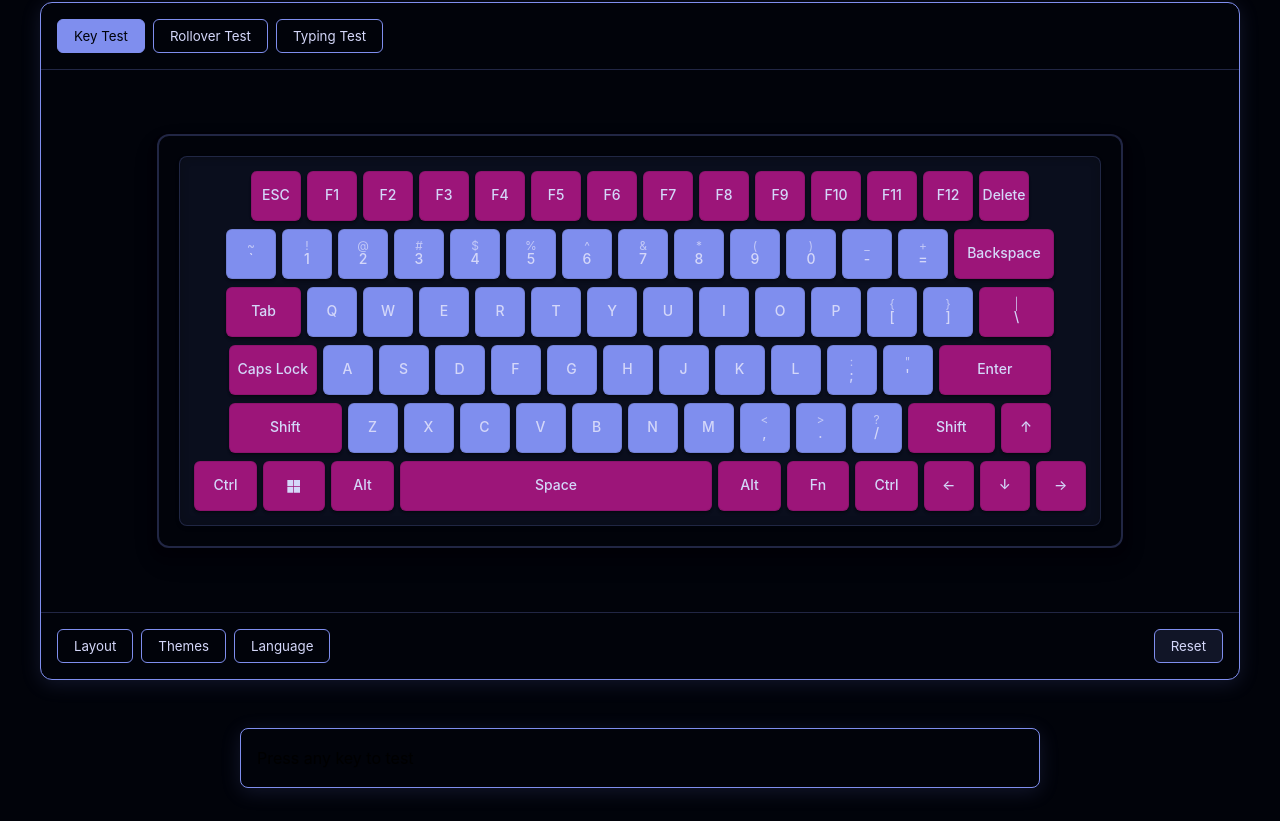
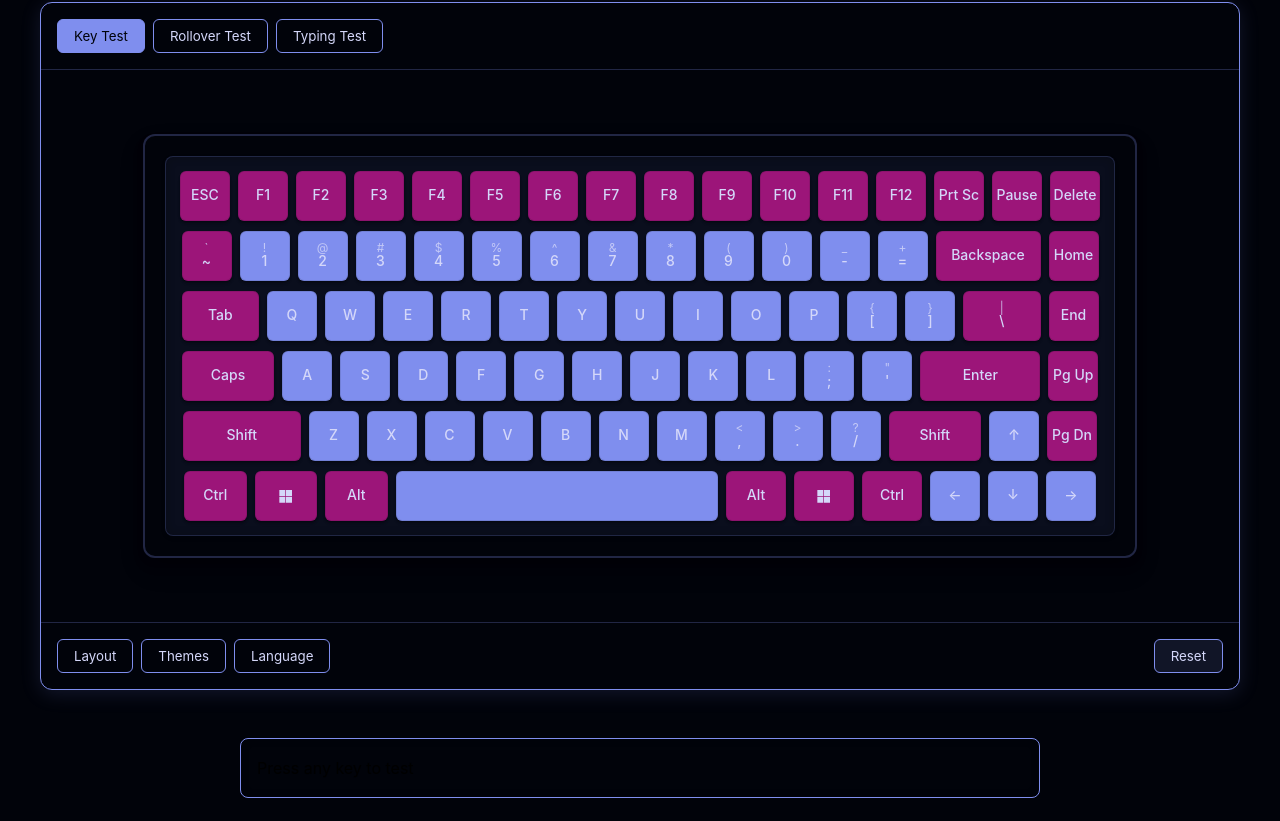
Before and after one commit to BryantWelch/keyboard-test.app, a React (Create React App) app: page / in a window 1280 px wide. Shown: the part 279-1100 px from the top of the page. Built offline with nearby package versions, Linux system fonts and the light colour scheme.

Commit message:
tweaked 75% layout

```diff
--- a/src/components/Footer/Footer.tsx
+++ b/src/components/Footer/Footer.tsx
@@ -61,39 +61,10 @@ const ExternalLink = styled.a`
     position: absolute;
     width: 100%;
     transform: scaleX(0);
-    height: 1px;
-    bottom: -2px;
+    height: 2px;
+    bottom: -4px;
     left: 0;
-    background: linear-gradient(to right, ${props => props.theme.colors.primary}, ${props => props.theme.colors.text});
-    transform-origin: bottom right;
-    transition: transform 0.25s ease-out;
-  }
-
-  &:hover {
-    color: ${props => props.theme.colors.primary};
-
-    &:after {
-      transform: scaleX(1);
-      transform-origin: bottom left;
-    }
-  }
-`;
-
-const InternalLink = styled.a`
-  color: ${props => props.theme.colors.text};
-  text-decoration: none;
-  position: relative;
-  transition: color 0.2s;
-
-  &:after {
-    content: '';
-    position: absolute;
-    width: 100%;
-    transform: scaleX(0);
-    height: 1px;
-    bottom: -2px;
-    left: 0;
-    background: linear-gradient(to right, ${props => props.theme.colors.primary}, ${props => props.theme.colors.text});
+    background-color: ${props => props.theme.colors.primary};
     transform-origin: bottom right;
     transition: transform 0.25s ease-out;
   }
--- a/src/components/KeyHistory/KeyHistory.tsx
+++ b/src/components/KeyHistory/KeyHistory.tsx
@@ -1,32 +1,6 @@
 import React from 'react';
 import styled from 'styled-components';
 import { motion, AnimatePresence } from 'framer-motion';
-
-const Container = styled.div`
-  display: flex;
-  flex-direction: row;
-  align-items: center;
-  justify-content: center;
-  gap: 8px;
-  padding: 12px;
-  background: ${props => `${props.theme.colors.background}cc`};
-  border-radius: 8px;
-  box-shadow: ${props => props.theme.shadows.main};
-  min-height: 48px;
-`;
-
-const KeyContainer = styled(motion.div)`
-  display: flex;
-  align-items: center;
-  justify-content: center;
-  padding: 8px 12px;
-  background: ${props => props.theme.colors.primary};
-  border-radius: 4px;
-  color: ${props => props.theme.colors.text};
-  font-size: 14px;
-  min-width: 20px;
-  box-shadow: 0 2px 4px rgba(0, 0, 0, 0.2);
-`;
 
 const HistoryContainer = styled.div`
   background-color: ${props => props.theme.colors.background};
@@ -40,8 +14,29 @@ const HistoryContainer = styled.div`
   display: flex;
   align-items: center;
   justify-content: flex-start;
-  box-shadow: ${props => props.theme.shadows.main};
-  overflow: hidden;
+  overflow-x: auto;
+  position: relative;
+
+  &:before {
+    content: '';
+    position: absolute;
+    top: 0;
+    left: 0;
+    right: 0;
+    bottom: 0;
+    box-shadow: inset 0 0 10px rgba(0, 0, 0, 0.1);
+    pointer-events: none;
+    border-radius: 8px;
+  }
+
+  /* Hide scrollbar for Chrome, Safari and Opera */
+  &::-webkit-scrollbar {
+    display: none;
+  }
+
+  /* Hide scrollbar for IE, Edge and Firefox */
+  -ms-overflow-style: none;
+  scrollbar-width: none;
 `;
 
 const KeyDisplay = styled(motion.div)`
@@ -56,12 +51,6 @@ const KeyDisplay = styled(motion.div)`
   font-family: monospace;
   flex-shrink: 0;
 `;
-
-const keyVariants = {
-  initial: { scale: 0.8, opacity: 0 },
-  animate: { scale: 1, opacity: 1 },
-  exit: { scale: 0.8, opacity: 0 }
-};
 
 interface KeyHistoryProps {
   keys: string[];
--- a/src/components/Keyboards/Key.tsx
+++ b/src/components/Keyboards/Key.tsx
@@ -3,7 +3,20 @@ import styled from 'styled-components';
 import { motion } from 'framer-motion';
 import { Microsoft } from '@mui/icons-material';
 
-export type KeySize = '1u' | '1.25u' | '1.5u' | '1.75u' | '2u' | '2.25u' | '2.75u' | '6.25u';
+export type KeySize =
+  | '1u' | '1.05u' | '1.1u' | '1.15u' | '1.2u' | '1.25u' | '1.3u' | '1.35u' | '1.4u' | '1.45u'
+  | '1.5u' | '1.55u' | '1.6u' | '1.65u' | '1.7u' | '1.75u' | '1.8u' | '1.85u' | '1.9u' | '1.95u'
+  | '2u' | '2.05u' | '2.1u' | '2.15u' | '2.2u' | '2.25u' | '2.3u' | '2.35u' | '2.4u' | '2.45u'
+  | '2.5u' | '2.55u' | '2.6u' | '2.65u' | '2.7u' | '2.75u' | '2.8u' | '2.85u' | '2.9u' | '2.95u'
+  | '3u' | '3.05u' | '3.1u' | '3.15u' | '3.2u' | '3.25u' | '3.3u' | '3.35u' | '3.4u' | '3.45u'
+  | '3.5u' | '3.55u' | '3.6u' | '3.65u' | '3.7u' | '3.75u' | '3.8u' | '3.85u' | '3.9u' | '3.95u'
+  | '4u' | '4.05u' | '4.1u' | '4.15u' | '4.2u' | '4.25u' | '4.3u' | '4.35u' | '4.4u' | '4.45u'
+  | '4.5u' | '4.55u' | '4.6u' | '4.65u' | '4.7u' | '4.75u' | '4.8u' | '4.85u' | '4.9u' | '4.95u'
+  | '5u' | '5.05u' | '5.1u' | '5.15u' | '5.2u' | '5.25u' | '5.3u' | '5.35u' | '5.4u' | '5.45u'
+  | '5.5u' | '5.55u' | '5.6u' | '5.65u' | '5.7u' | '5.75u' | '5.8u' | '5.85u' | '5.9u' | '5.95u'
+  | '6u' | '6.05u' | '6.1u' | '6.15u' | '6.2u' | '6.25u' | '6.3u' | '6.35u' | '6.4u' | '6.45u'
+  | '6.5u' | '6.55u' | '6.6u' | '6.65u' | '6.7u' | '6.75u' | '6.8u' | '6.85u' | '6.9u' | '6.95u'
+  | '7u';
 
 export interface KeyLabel {
   primary: string;
@@ -23,14 +36,31 @@ export interface KeyProps {
 const KEY_UNIT = 50; // Base unit for key size in pixels
 
 const sizeMap: Record<KeySize, number> = {
-  '1u': 1,
-  '1.25u': 1.25,
-  '1.5u': 1.5,
-  '1.75u': 1.75,
-  '2u': 2,
-  '2.25u': 2.25,
-  '2.75u': 2.75,
-  '6.25u': 6.25,
+  '1u': 1, '1.05u': 1.05, '1.1u': 1.1, '1.15u': 1.15, '1.2u': 1.2,
+  '1.25u': 1.25, '1.3u': 1.3, '1.35u': 1.35, '1.4u': 1.4, '1.45u': 1.45,
+  '1.5u': 1.5, '1.55u': 1.55, '1.6u': 1.6, '1.65u': 1.65, '1.7u': 1.7,
+  '1.75u': 1.75, '1.8u': 1.8, '1.85u': 1.85, '1.9u': 1.9, '1.95u': 1.95,
+  '2u': 2, '2.05u': 2.05, '2.1u': 2.1, '2.15u': 2.15, '2.2u': 2.2,
+  '2.25u': 2.25, '2.3u': 2.3, '2.35u': 2.35, '2.4u': 2.4, '2.45u': 2.45,
+  '2.5u': 2.5, '2.55u': 2.55, '2.6u': 2.6, '2.65u': 2.65, '2.7u': 2.7,
+  '2.75u': 2.75, '2.8u': 2.8, '2.85u': 2.85, '2.9u': 2.9, '2.95u': 2.95,
+  '3u': 3, '3.05u': 3.05, '3.1u': 3.1, '3.15u': 3.15, '3.2u': 3.2,
+  '3.25u': 3.25, '3.3u': 3.3, '3.35u': 3.35, '3.4u': 3.4, '3.45u': 3.45,
+  '3.5u': 3.5, '3.55u': 3.55, '3.6u': 3.6, '3.65u': 3.65, '3.7u': 3.7,
+  '3.75u': 3.75, '3.8u': 3.8, '3.85u': 3.85, '3.9u': 3.9, '3.95u': 3.95,
+  '4u': 4, '4.05u': 4.05, '4.1u': 4.1, '4.15u': 4.15, '4.2u': 4.2,
+  '4.25u': 4.25, '4.3u': 4.3, '4.35u': 4.35, '4.4u': 4.4, '4.45u': 4.45,
+  '4.5u': 4.5, '4.55u': 4.55, '4.6u': 4.6, '4.65u': 4.65, '4.7u': 4.7,
+  '4.75u': 4.75, '4.8u': 4.8, '4.85u': 4.85, '4.9u': 4.9, '4.95u': 4.95,
+  '5u': 5, '5.05u': 5.05, '5.1u': 5.1, '5.15u': 5.15, '5.2u': 5.2,
+  '5.25u': 5.25, '5.3u': 5.3, '5.35u': 5.35, '5.4u': 5.4, '5.45u': 5.45,
+  '5.5u': 5.5, '5.55u': 5.55, '5.6u': 5.6, '5.65u': 5.65, '5.7u': 5.7,
+  '5.75u': 5.75, '5.8u': 5.8, '5.85u': 5.85, '5.9u': 5.9, '5.95u': 5.95,
+  '6u': 6, '6.05u': 6.05, '6.1u': 6.1, '6.15u': 6.15, '6.2u': 6.2,
+  '6.25u': 6.25, '6.3u': 6.3, '6.35u': 6.35, '6.4u': 6.4, '6.45u': 6.45,
+  '6.5u': 6.5, '6.55u': 6.55, '6.6u': 6.6, '6.65u': 6.65, '6.7u': 6.7,
+  '6.75u': 6.75, '6.8u': 6.8, '6.85u': 6.85, '6.9u': 6.9, '6.95u': 6.95,
+  '7u': 7
 };
 
 const KeyContainer = styled(motion.div)<{ $width: number }>`
--- a/src/components/Keyboards/Keyboard65.tsx
+++ b/src/components/Keyboards/Keyboard65.tsx
@@ -23,12 +23,6 @@ const KeyRow = styled.div`
   gap: 0.25rem;
   width: 100%;
   justify-content: center;
-`;
-
-const KeyGroup = styled.div`
-  display: flex;
-  gap: 0.25rem;
-  margin-left: 0.5rem;
 `;
 
 const Keyboard65: React.FC<Keyboard65Props> = ({ onKeyPress, onReset }) => {
--- a/src/components/Keyboards/Keyboard75.tsx
+++ b/src/components/Keyboards/Keyboard75.tsx
@@ -1,7 +1,7 @@
 import React from 'react';
 import styled from 'styled-components';
 import { motion } from 'framer-motion';
-import Key from './Key';
+import Key, { KeySize } from './Key';
 import { useKeyboardEvents } from './useKeyboardEvents';
 
 interface Keyboard75Props {
@@ -33,7 +33,7 @@ const KeyboardFrame = styled.div`
 const KeyboardInner = styled.div`
   display: flex;
   flex-direction: column;
-  gap: 2px;
+  gap: 4px;
   padding: 12px;
   border-radius: 8px;
   background: ${props => `${props.theme.colors.primary}15`};
@@ -45,40 +45,33 @@ const KeyboardInner = styled.div`
 
 const KeyRow = styled.div`
   display: flex;
-  gap: 2px;
+  gap: 4px;
   justify-content: center;
   &:not(:last-child) {
     margin-bottom: 2px;
   }
 `;
 
-const BottomKeyRow = styled(KeyRow)`
-  justify-content: flex-start;
-`;
-
 // Animation variants
 const layoutVariants = {
   initial: {
     opacity: 0,
-    scale: 0.95,
     y: 20,
   },
   animate: {
     opacity: 1,
-    scale: 1,
     y: 0,
     transition: {
-      duration: 0.3,
-      ease: 'easeOut',
+      duration: 0.5,
+      ease: "easeOut",
     },
   },
   exit: {
     opacity: 0,
-    scale: 0.95,
-    y: 20,
+    y: -20,
     transition: {
-      duration: 0.2,
-      ease: 'easeIn',
+      duration: 0.3,
+      ease: "easeIn",
     },
   },
 };
@@ -88,12 +81,13 @@ const Keyboard75: React.FC<Keyboard75Props> = ({ onKeyPress, onReset }) => {
   const [{ testedKeys, pressedKeys }, { handleKeyPress }] = useKeyboardEvents(onKeyPress, onReset);
 
   // Helper function to create key props
-  const createKeyProps = (displayName: string, keyName: string, secondary?: string, isSpecial: boolean = false) => ({
+  const createKeyProps = (displayName: string, keyName: string, secondary?: string, isSpecial: boolean = false, size?: KeySize) => ({
     label: { primary: displayName, secondary },
     onKeyPress: () => handleKeyPress(keyName),
     isTested: testedKeys.has(keyName),
     isPressed: pressedKeys.has(keyName),
     isSpecialKey: isSpecial,
+    size,
   });
 
   return (
@@ -120,12 +114,14 @@ const Keyboard75: React.FC<Keyboard75Props> = ({ onKeyPress, onReset }) => {
             <Key {...createKeyProps('F10', 'F10', undefined, true)} />
             <Key {...createKeyProps('F11', 'F11', undefined, true)} />
             <Key {...createKeyProps('F12', 'F12', undefined, true)} />
+            <Key {...createKeyProps('Prt Sc', 'PrintScreen', undefined, true)} />
+            <Key {...createKeyProps('Pause', 'Pause', undefined, true)} />
             <Key {...createKeyProps('Delete', 'Delete', undefined, true)} />
           </KeyRow>
 
           {/* Number Row */}
           <KeyRow>
-            <Key {...createKeyProps('`', '`', '~')} />
+            <Key {...createKeyProps('~', '`', '`', true)} />
             <Key {...createKeyProps('1', '1', '!')} />
             <Key {...createKeyProps('2', '2', '@')} />
             <Key {...createKeyProps('3', '3', '#')} />
@@ -138,12 +134,13 @@ const Keyboard75: React.FC<Keyboard75Props> = ({ onKeyPress, onReset }) => {
             <Key {...createKeyProps('0', '0', ')')} />
             <Key {...createKeyProps('-', '-', '_')} />
             <Key {...createKeyProps('=', '=', '+')} />
-            <Key {...createKeyProps('Backspace', 'Backspace', undefined, true)} size="2u" />
+            <Key {...createKeyProps('Backspace', 'Backspace', undefined, true, '2.1u')} />
+            <Key {...createKeyProps('Home', 'Home', undefined, true)} />
           </KeyRow>
 
           {/* Top Alpha Row */}
           <KeyRow>
-            <Key {...createKeyProps('Tab', 'Tab', undefined, true)} size="1.5u" />
+            <Key {...createKeyProps('Tab', 'Tab', undefined, true, '1.55u')} />
             <Key {...createKeyProps('Q', 'Q')} />
             <Key {...createKeyProps('W', 'W')} />
             <Key {...createKeyProps('E', 'E')} />
@@ -156,12 +153,13 @@ const Keyboard75: React.FC<Keyboard75Props> = ({ onKeyPress, onReset }) => {
             <Key {...createKeyProps('P', 'P')} />
             <Key {...createKeyProps('[', '[', '{')} />
             <Key {...createKeyProps(']', ']', '}')} />
-            <Key {...createKeyProps('\\', '\\', '|', true)} size="1.5u" />
+            <Key {...createKeyProps('\\', '\\', '|', true, '1.55u')} />
+            <Key {...createKeyProps('End', 'End', undefined, true)} />
           </KeyRow>
 
           {/* Middle Alpha Row */}
           <KeyRow>
-            <Key {...createKeyProps('Caps Lock', 'Caps Lock', undefined, true)} size="1.75u" />
+            <Key {...createKeyProps('Caps', 'Caps Lock', undefined, true, '1.85u')} />
             <Key {...createKeyProps('A', 'A')} />
             <Key {...createKeyProps('S', 'S')} />
             <Key {...createKeyProps('D', 'D')} />
@@ -173,12 +171,13 @@ const Keyboard75: React.FC<Keyboard75Props> = ({ onKeyPress, onReset }) => {
             <Key {...createKeyProps('L', 'L')} />
             <Key {...createKeyProps(';', ';', ':')} />
             <Key {...createKeyProps("'", "'", '"')} />
-            <Key {...createKeyProps('Enter', 'Enter', undefined, true)} size="2.25u" />
+            <Key {...createKeyProps('Enter', 'Enter', undefined, true, '2.4u')} />
+            <Key {...createKeyProps('Pg Up', 'PageUp', undefined, true)} />
           </KeyRow>
 
           {/* Bottom Alpha Row */}
           <KeyRow>
-            <Key {...createKeyProps('Shift', 'L-Shift', undefined, true)} size="2.25u" />
+            <Key {...createKeyProps('Shift', 'L-Shift', undefined, true, '2.35u')} />
             <Key {...createKeyProps('Z', 'Z')} />
             <Key {...createKeyProps('X', 'X')} />
             <Key {...createKeyProps('C', 'C')} />
@@ -189,23 +188,24 @@ const Keyboard75: React.FC<Keyboard75Props> = ({ onKeyPress, onReset }) => {
             <Key {...createKeyProps(',', ',', '<')} />
             <Key {...createKeyProps('.', '.', '>')} />
             <Key {...createKeyProps('/', '/', '?')} />
-            <Key {...createKeyProps('Shift', 'R-Shift', undefined, true)} size="1.75u" />
-            <Key {...createKeyProps('↑', '↑', undefined, true)} />
+            <Key {...createKeyProps('Shift', 'R-Shift', undefined, true, '1.85u')} />
+            <Key {...createKeyProps('↑', 'ArrowUp')} />
+            <Key {...createKeyProps('Pg Dn', 'PageDown', undefined, true)} />
           </KeyRow>
 
           {/* Bottom Row */}
-          <BottomKeyRow>
-            <Key {...createKeyProps('Ctrl', 'L-Ctrl', undefined, true)} size="1.25u" />
-            <Key {...createKeyProps('Win', 'Win', undefined, true)} size="1.25u" />
-            <Key {...createKeyProps('Alt', 'L-Alt', undefined, true)} size="1.25u" />
-            <Key {...createKeyProps('Space', 'Space', undefined, true)} size="6.25u" />
-            <Key {...createKeyProps('Alt', 'R-Alt', undefined, true)} size="1.25u" />
-            <Key {...createKeyProps('Fn', 'Fn', undefined, true)} size="1.25u" />
-            <Key {...createKeyProps('Ctrl', 'R-Ctrl', undefined, true)} size="1.25u" />
-            <Key {...createKeyProps('←', '←', undefined, true)} />
-            <Key {...createKeyProps('↓', '↓', undefined, true)} />
-            <Key {...createKeyProps('→', '→', undefined, true)} />
-          </BottomKeyRow>
+          <KeyRow>
+            <Key {...createKeyProps('Ctrl', 'L-Ctrl', undefined, true, '1.25u')} />
+            <Key {...createKeyProps('Win', 'Win', undefined, true, '1.25u')} />
+            <Key {...createKeyProps('Alt', 'L-Alt', undefined, true, '1.25u')} />
+            <Key {...createKeyProps('', 'Space', undefined, false, '6.45u')} />
+            <Key {...createKeyProps('Alt', 'R-Alt', undefined, true, '1.2u')} />
+            <Key {...createKeyProps('Win', 'R-Win', undefined, true, '1.2u')} />
+            <Key {...createKeyProps('Ctrl', 'R-Ctrl', undefined, true, '1.2u')} />
+            <Key {...createKeyProps('←', 'ArrowLeft')} />
+            <Key {...createKeyProps('↓', 'ArrowDown')} />
+            <Key {...createKeyProps('→', 'ArrowRight')} />
+          </KeyRow>
         </KeyboardInner>
       </KeyboardFrame>
     </KeyboardContainer>
--- a/src/components/TestContainer/TestContainer.tsx
+++ b/src/components/TestContainer/TestContainer.tsx
@@ -141,14 +141,6 @@ interface TabData {
   label: string;
   onClick: () => void;
 }
-
-const layoutDescriptions: Record<KeyboardType, string> = {
-  '60%': 'Compact layout without function row, navigation cluster, or numpad',
-  '65%': 'Compact layout with arrow keys and a few navigation keys',
-  '75%': 'Includes function row and navigation keys in a compact layout',
-  'TKL': 'Tenkeyless layout with function row and navigation cluster, no numpad',
-  'Full': 'Complete keyboard with numpad, navigation cluster, and function row'
-};
 
 const TestContainer: React.FC<TestContainerProps> = ({ onKeyPress, onReset }) => {
   const [activeTab, setActiveTab] = useState('keyTest');
```
